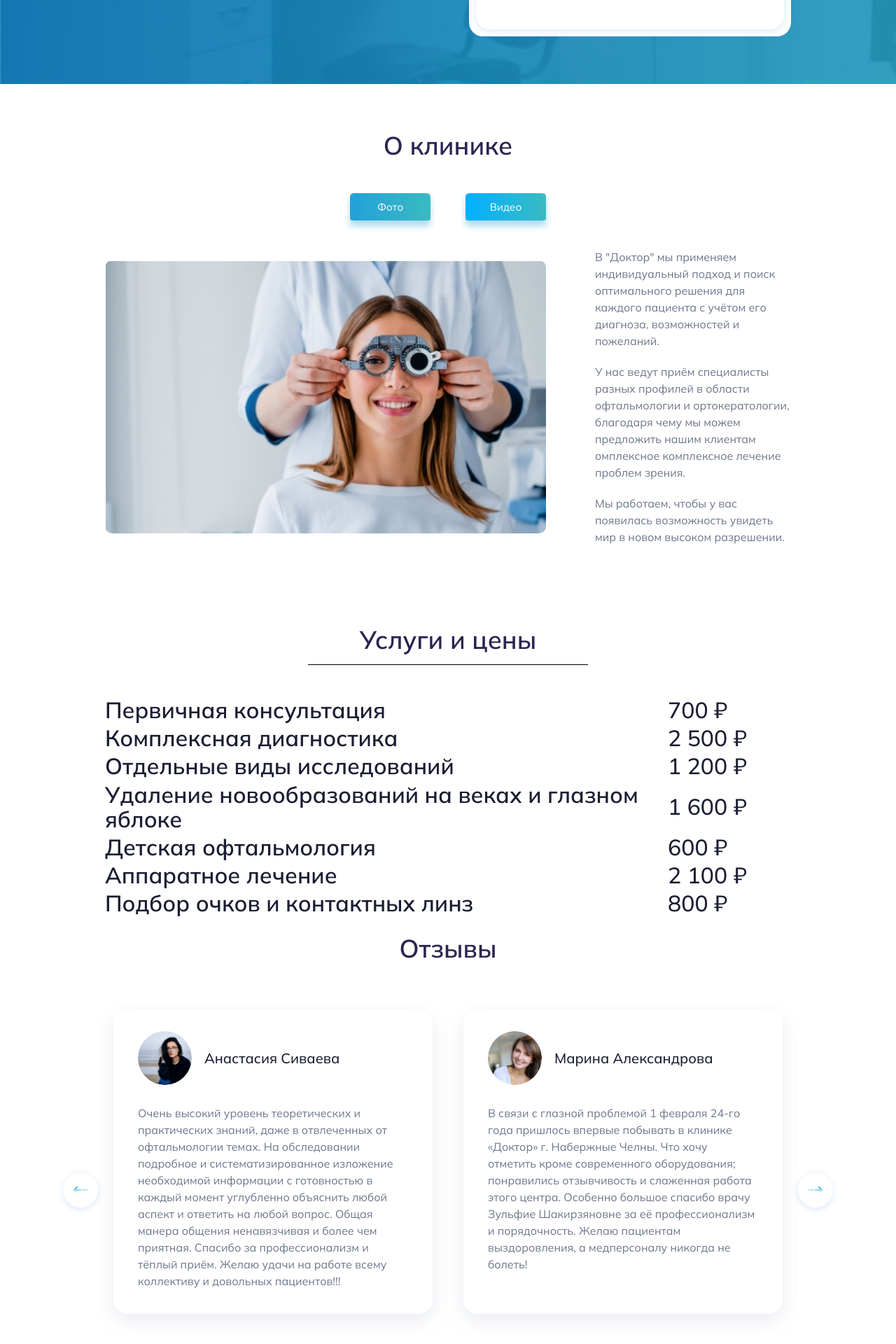
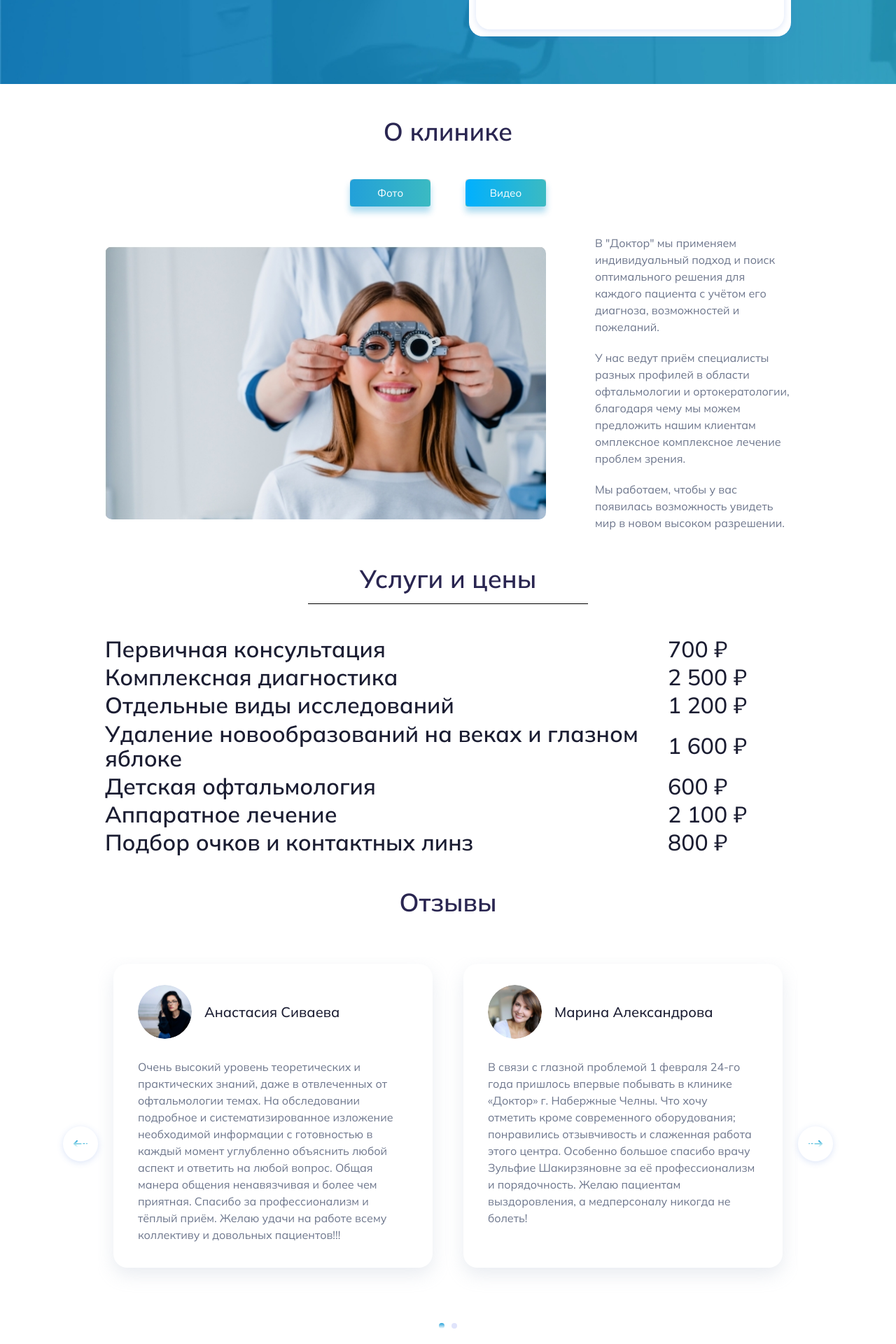
Before and after one commit to m-diana-dev/doctor, a React (Vite) app: page / in a window 1280 px wide. Shown: the part 2900-4820 px from the top of the page at 70% size. Built offline with nearby package versions, Linux system fonts and the light colour scheme.

Commit message:
fix: fix css

```diff
--- a/src/layout/sections/about/About.jsx
+++ b/src/layout/sections/about/About.jsx
@@ -39,15 +39,9 @@ export const About = () => {
 }
 //стили секции
 const StyledAbout = styled.section`
-  padding: 70px 0 67px;
-  @media ${({theme})=>theme.media.tablet}{
-    padding: 60px 0;
-  }
-  @media ${({theme})=>theme.media.mobile}{
-    padding: 50px 0;
-  }
+  padding: 50px 0 25px;
   @media ${({theme})=>theme.media.mobileSmall}{
-    padding: 40px 0;
+    padding: 40px 0 5px;
   }
 
   ${SectionTitle} {
--- a/src/layout/sections/price/Price.jsx
+++ b/src/layout/sections/price/Price.jsx
@@ -25,12 +25,9 @@ export const Price = () => {
 }
 // стили секции
 const StyledPrice = styled.section`
-  padding: 50px 0 19px;
-  @media ${({theme}) => theme.media.tablet} {
-    padding: 30px 0 10px;
-  }
+  padding: 25px 0 25px;
   @media ${({theme}) => theme.media.mobile} {
-    padding: 20px 0 5px;
+    padding: 15px 0 10px;
   }
   ${SectionTitle}{
     margin-bottom: 65px;
--- a/src/layout/sections/reviews/Reviews.jsx
+++ b/src/layout/sections/reviews/Reviews.jsx
@@ -55,7 +55,7 @@ export const Reviews = () => {
 
 //стили секции
 const StyledReviews = styled.section`
-  padding: 10px 0 70px;
+  padding: 25px 0 25px;
   @media ${({theme})=>theme.media.tablet}{
     padding: 10px 0;
   }
```
